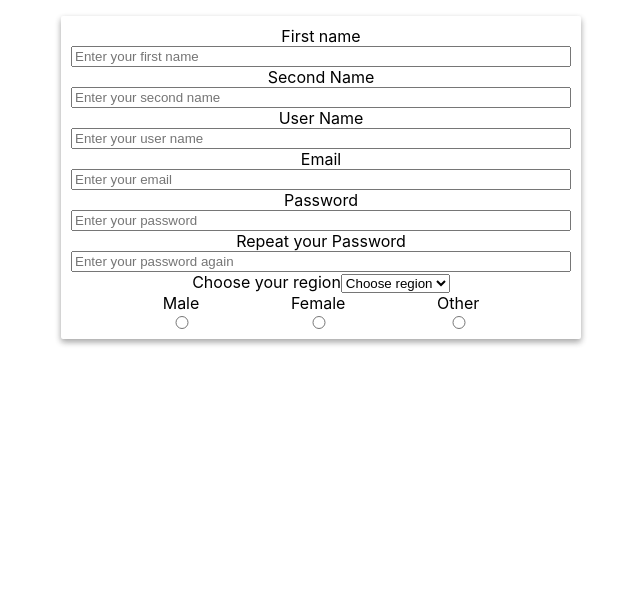
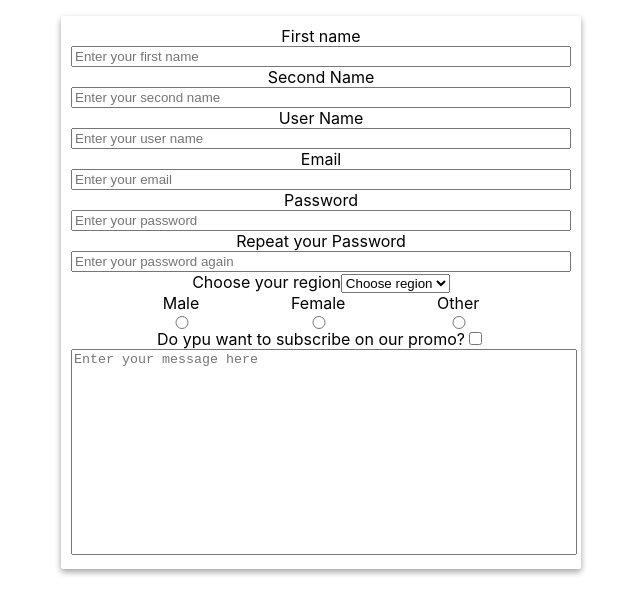
Before and after one commit to Seredenko23/homework9, a React (Create React App) app: page / in a window 1280 px wide. Shown: the top 614 px of the page, without its empty margins (319-959 px from the left). Built offline with nearby package versions, Linux system fonts and the light colour scheme.

Commit message:
added Checkbox component and Textarea component

```diff
--- a/src/Form/Form.js
+++ b/src/Form/Form.js
@@ -5,6 +5,8 @@ import update from 'immutability-helper';
 import './Form.css';
 import Select from "./part/Select/Select";
 import RadioButtons from "./part/RadioButtons/RadioButtons";
+import Checkbox from "./part/Checkbox/Checkbox";
+import Textarea from "./part/Textarea/Textarea";
 
 
 class Form extends Component {
@@ -33,12 +35,22 @@ class Form extends Component {
     }
 
     handler = (e) => {
+        let newState;
+        if(e.target.type === 'checkbox') {
+            const {name, checked} = e.target;
+            newState = update(this.state, {
+                newUser: {
+                    [name] : {$set :checked}
+                }
+            });
+        } else {
             const {name, value} = e.target;
-        const newState = update(this.state, {
+            newState = update(this.state, {
                 newUser: {
                     [name] : {$set :value}
                 }
             });
+        }
         this.setState(newState);
     };
 
@@ -102,6 +114,16 @@ class Form extends Component {
                     options={this.state.regionOption}/>
                 <RadioButtons
                     handler={this.handler}/>
+                <Checkbox
+                    name='sendPromo'
+                    handler={this.handler}
+                    check={this.state.newUser.sendPromo}
+                    title={'Do ypu want to subscribe on our promo?'}/>
+                <Textarea
+                    name='message'
+                    handler={this.handler}
+                    value={this.state.newUser.message}
+                    placeholder='Enter your message here'/>
             </form>
         );
     }
--- /dev/null
+++ b/src/Form/part/Checkbox/Checkbox.js
@@ -0,0 +1,20 @@
+import React, {Component} from 'react';
+import "./Checkbox.css"
+
+class Checkbox extends Component {
+    render() {
+        const {name, title, handler, check} = this.props
+        return (
+            <div className='checkbox'>
+                <label htmlFor={name}>{title}</label>
+                <input
+                    onChange={handler}
+                    checked={check}
+                    name={name}
+                    type="checkbox"/>
+            </div>
+        );
+    }
+}
+
+export default Checkbox;
--- /dev/null
+++ b/src/Form/part/Textarea/Textarea.css
@@ -0,0 +1,5 @@
+.text-area {
+    resize: none;
+    width: 100%;
+    height: 200px;
+}
--- /dev/null
+++ b/src/Form/part/Textarea/Textarea.js
@@ -0,0 +1,20 @@
+import React, {Component} from 'react';
+import './Textarea.css'
+
+class Textarea extends Component {
+    render() {
+        let {name ,handler, value, placeholder} = this.props
+        return (
+            <textarea
+                className='text-area'
+                name={name}
+                onChange={handler}
+                value={value}
+                placeholder={placeholder}>
+
+            </textarea>
+        );
+    }
+}
+
+export default Textarea;
```
Also changed, not shown: src/Form/part/Checkbox/Checkbox.css (added). Lines whose indentation alone changed are shown as unchanged.
